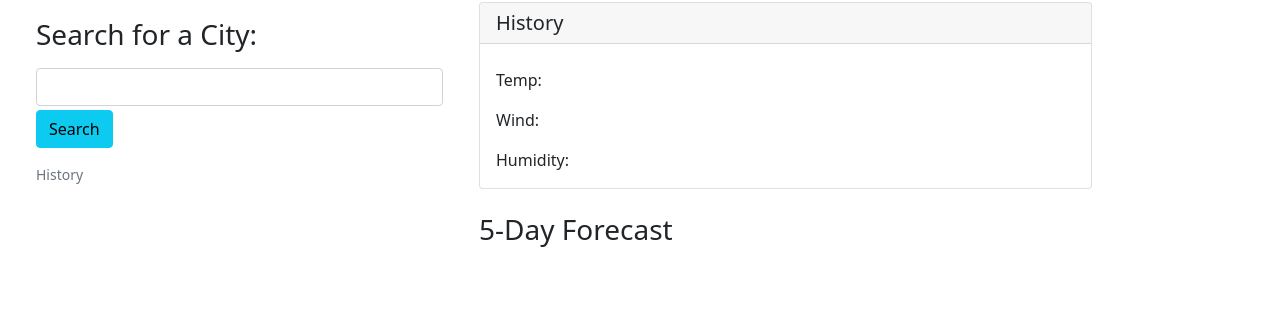
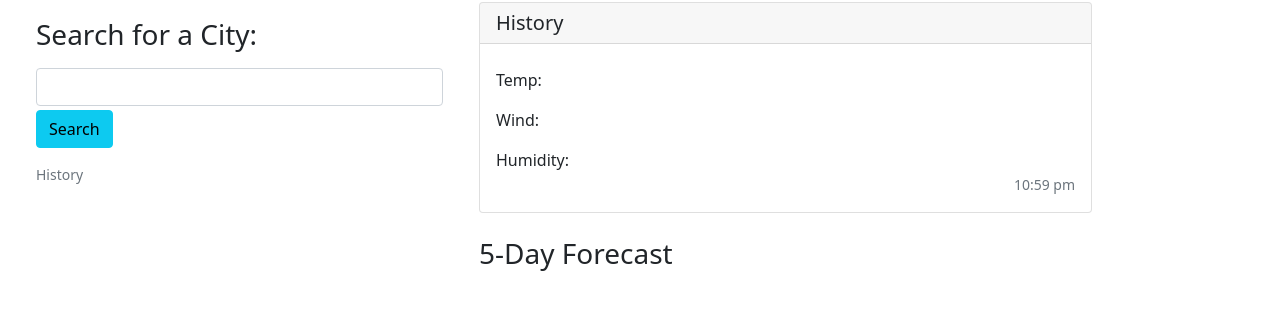
Before and after one commit to jeremystevens515/weather-dashboard, a plain HTML site: page index.html in a window 1280 px wide. Both pictures are taken after a click on the element "History". Shown: the part 78-388 px from the top of the page. Drawn offline with nearby package versions, Linux system fonts and the light colour scheme; no server answers.

Commit message:
updated screenshot in README. Added title to HTML

```diff
--- a/Assets/javascript/script.js
+++ b/Assets/javascript/script.js
@@ -73,6 +73,7 @@ function searchFromHistory(event) {
     console.log(event.target.innerHTML);
     var city = event.target.innerHTML;
     cityNameEl.textContent = city;
+    lastUpdated.textContent = dayjs().format('hh:mm a');
     clearCards();
     getGeoCode(city);
 }
--- a/index.html
+++ b/index.html
@@ -4,6 +4,7 @@
         <meta charset="utf-8">
         <meta name="viewport" content="width=device-width, initial-scale=1">
         <link href="https://cdn.jsdelivr.net/npm/bootstrap@5.0.2/dist/css/bootstrap.min.css" rel="stylesheet" integrity="sha384-EVSTQN3/azprG1Anm3QDgpJLIm9Nao0Yz1ztcQTwFspd3yD65VohhpuuCOmLASjC" crossorigin="anonymous">
+        <title>Weather Dashboard</title>
     </head>
     <body>
         <!-- header -->
```
Also changed, not shown: Assets/images/weather-dashboard-screenshot.JPG.
